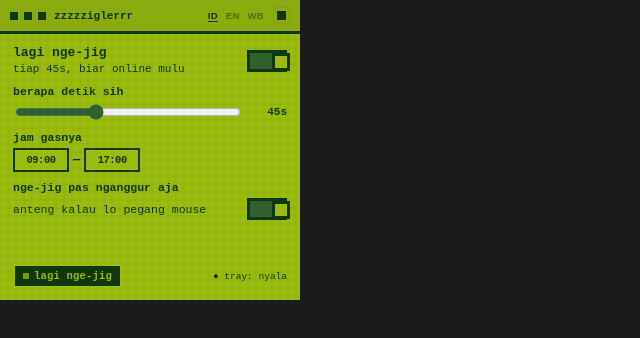
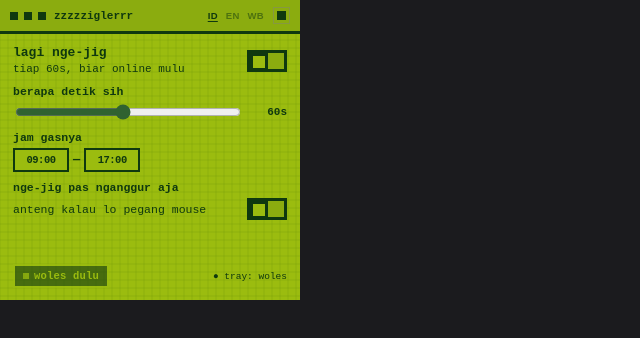
Before and after one commit to raflisbk/zigggler, a website: page src/index.html in a window 1280 px wide. Shown: the whole page, without its empty margins (0-640 px from the left). Drawn offline with Linux system fonts and the light colour scheme.

Commit message:
feat: wiring sat-set ke command rust-core + drag-region titlebar
Nyambungin src/index.html ke command Tauri beneran dari PR #12:
- field config diganti camelCase (intervalSecs/scheduleStart/scheduleEnd/idleOnly)
  biar match sama struct Config di rust-core (serde rename_all camelCase).
- jiggle on/off dilepas dari config, dipisah jadi state lokal yang nurut
  balikan toggle_jiggle (emang gak dipersist di backend).
- key tema dikonversi ke kebab-case (game-boy, nes-arcade, dst) buat
  dikirim ke config.theme, CSS class tetep nama lama (gameboy, nes, dst).

Plus data-tauri-drag-region di div.titlebar buat gantiin native
titlebar yang udah dimatiin (decorations:false dari PR #14) — tombol
lang chip & theme trigger di dalemnya tetep normal clickable karena
attribute-nya cuma nempel di elemen titlebar-nya doang, bukan anak-anaknya.

```diff
--- a/src/index.html
+++ b/src/index.html
@@ -238,7 +238,7 @@
 <body>
   <div class="appwin gameboy" id="appwin">
     <canvas class="deco" id="deco"></canvas>
-    <div class="titlebar">
+    <div class="titlebar" data-tauri-drag-region>
       <span class="dot"></span><span class="dot"></span><span class="dot"></span>
       <span class="title-text">zzzzziglerrr</span>
       <div class="titlebar-actions">
@@ -294,20 +294,20 @@
   "use strict";
 
   var THEMES = [
-    { cls: "gameboy", extra: "pixelwin", swatch: "#0F380F", name: { id: "game boy", en: "Game Boy", ja: "Game Boy" } },
-    { cls: "nes", extra: "pixelwin", swatch: "#E60012", name: { id: "nes arcade", en: "NES Arcade", ja: "NES Arcade" } },
-    { cls: "dos", extra: "pixelwin", swatch: "#FFB000", name: { id: "dos phosphor", en: "DOS Phosphor", ja: "DOS Phosphor" } },
-    { cls: "mercury", extra: "", swatch: "#4FC3F7", name: { id: "mercury", en: "Mercury", ja: "Mercury" } },
-    { cls: "gold", extra: "", swatch: "#D4AF6A", name: { id: "gold", en: "Gold", ja: "Gold" } },
-    { cls: "obsidian", extra: "", swatch: "#7C5CFF", name: { id: "obsidian glass", en: "Obsidian Glass", ja: "Obsidian Glass" } },
-    { cls: "glass", extra: "", swatch: "#2BA393", name: { id: "liquid glass", en: "Liquid Glass", ja: "Liquid Glass" } },
-    { cls: "holo", extra: "", swatch: "#B6A4F7", name: { id: "holographic", en: "Holographic", ja: "Holographic" } },
-    { cls: "sketchbook", extra: "", swatch: "#D1495B", name: { id: "sketchbook", en: "Sketchbook", ja: "Sketchbook" } },
-    { cls: "blob", extra: "", swatch: "#E98074", name: { id: "pastel blob", en: "Pastel Blob", ja: "Pastel Blob" } },
-    { cls: "comic", extra: "", swatch: "#FFD23F", name: { id: "comic outline", en: "Comic Outline", ja: "Comic Outline" } }
+    { key: "game-boy", cls: "gameboy", extra: "pixelwin", swatch: "#0F380F", name: { id: "game boy", en: "Game Boy", ja: "Game Boy" } },
+    { key: "nes-arcade", cls: "nes", extra: "pixelwin", swatch: "#E60012", name: { id: "nes arcade", en: "NES Arcade", ja: "NES Arcade" } },
+    { key: "dos-phosphor", cls: "dos", extra: "pixelwin", swatch: "#FFB000", name: { id: "dos phosphor", en: "DOS Phosphor", ja: "DOS Phosphor" } },
+    { key: "mercury", cls: "mercury", extra: "", swatch: "#4FC3F7", name: { id: "mercury", en: "Mercury", ja: "Mercury" } },
+    { key: "gold", cls: "gold", extra: "", swatch: "#D4AF6A", name: { id: "gold", en: "Gold", ja: "Gold" } },
+    { key: "obsidian-glass", cls: "obsidian", extra: "", swatch: "#7C5CFF", name: { id: "obsidian glass", en: "Obsidian Glass", ja: "Obsidian Glass" } },
+    { key: "liquid-glass", cls: "glass", extra: "", swatch: "#2BA393", name: { id: "liquid glass", en: "Liquid Glass", ja: "Liquid Glass" } },
+    { key: "holographic", cls: "holo", extra: "", swatch: "#B6A4F7", name: { id: "holographic", en: "Holographic", ja: "Holographic" } },
+    { key: "sketchbook", cls: "sketchbook", extra: "", swatch: "#D1495B", name: { id: "sketchbook", en: "Sketchbook", ja: "Sketchbook" } },
+    { key: "pastel-blob", cls: "blob", extra: "", swatch: "#E98074", name: { id: "pastel blob", en: "Pastel Blob", ja: "Pastel Blob" } },
+    { key: "comic-outline", cls: "comic", extra: "", swatch: "#FFD23F", name: { id: "comic outline", en: "Comic Outline", ja: "Comic Outline" } }
   ];
-  var THEME_BY_CLS = {};
-  THEMES.forEach(function(t, i){ THEME_BY_CLS[t.cls] = i; });
+  var THEME_BY_KEY = {};
+  THEMES.forEach(function(t, i){ THEME_BY_KEY[t.key] = i; });
 
   var DICT = {
     id: {
@@ -355,16 +355,16 @@
   };
 
   var DEFAULT_CONFIG = {
-    theme: "gameboy",
+    theme: "game-boy",
     locale: "id",
-    interval_secs: 45,
-    schedule_start: "09:00",
-    schedule_end: "17:00",
-    idle_only: true,
-    jiggle_on: true
+    intervalSecs: 60,
+    scheduleStart: "09:00",
+    scheduleEnd: "17:00",
+    idleOnly: false
   };
 
   var config = Object.assign({}, DEFAULT_CONFIG);
+  var jiggleOn = false;
 
   var tauriInvoke = (window.__TAURI__ && window.__TAURI__.core && window.__TAURI__.core.invoke) || null;
   if (!tauriInvoke) {
@@ -388,7 +388,7 @@
 
   function applyTheme(i, skipPersist) {
     var t = THEMES[i];
-    config.theme = t.cls;
+    config.theme = t.key;
     appwin.className = "appwin " + t.cls + (t.extra ? " " + t.extra : "");
     deco.setAttribute("data-kind", t.cls);
     document.getElementById("themeTriggerDot").style.background = t.swatch;
@@ -403,7 +403,7 @@
     config.locale = locale;
     var d = DICT[locale];
     document.getElementById("jiggleLabel").textContent = d.jiggleLabel;
-    document.getElementById("jiggleDesc").textContent = d.jiggleDesc(config.interval_secs);
+    document.getElementById("jiggleDesc").textContent = d.jiggleDesc(config.intervalSecs);
     document.getElementById("intervalLabel").textContent = d.intervalLabel;
     document.getElementById("scheduleLabel").textContent = d.scheduleLabel;
     document.getElementById("idleLabelT").textContent = d.idleLabelT;
@@ -423,20 +423,20 @@
 
   function updateChip() {
     var d = DICT[config.locale];
-    document.getElementById("statusChipText").textContent = config.jiggle_on ? d.chipOn : d.chipOff;
-    document.getElementById("statusChip").style.opacity = config.jiggle_on ? "1" : ".6";
-    document.getElementById("trayPreview").textContent = "● " + (config.jiggle_on ? d.trayOn : d.trayOff);
+    document.getElementById("statusChipText").textContent = jiggleOn ? d.chipOn : d.chipOff;
+    document.getElementById("statusChip").style.opacity = jiggleOn ? "1" : ".6";
+    document.getElementById("trayPreview").textContent = "● " + (jiggleOn ? d.trayOn : d.trayOff);
   }
 
   function applyConfigToUi(skipPersist) {
-    applyTheme(THEME_BY_CLS[config.theme] || 0, true);
+    applyTheme(THEME_BY_KEY[config.theme] || 0, true);
     applyLocale(config.locale, true);
-    document.getElementById("intervalSlider").value = config.interval_secs;
-    document.getElementById("intervalVal").textContent = config.interval_secs + "s";
-    document.getElementById("scheduleStart").value = config.schedule_start;
-    document.getElementById("scheduleEnd").value = config.schedule_end;
-    setSwitch(idleSwitch, config.idle_only);
-    setSwitch(mainSwitch, config.jiggle_on);
+    document.getElementById("intervalSlider").value = config.intervalSecs;
+    document.getElementById("intervalVal").textContent = config.intervalSecs + "s";
+    document.getElementById("scheduleStart").value = config.scheduleStart;
+    document.getElementById("scheduleEnd").value = config.scheduleEnd;
+    setSwitch(idleSwitch, config.idleOnly);
+    setSwitch(mainSwitch, jiggleOn);
     updateChip();
   }
 
@@ -486,9 +486,8 @@
   var mainSwitch = document.getElementById("mainSwitch");
   mainSwitch.addEventListener("click", function(){
     invoke("toggle_jiggle").then(function(result){
-      var on = typeof result === "boolean" ? result : !config.jiggle_on;
-      config.jiggle_on = on;
-      setSwitch(mainSwitch, on);
+      jiggleOn = typeof result === "boolean" ? result : !jiggleOn;
+      setSwitch(mainSwitch, jiggleOn);
       updateChip();
     });
   });
@@ -500,7 +499,7 @@
   idleSwitch.addEventListener("click", function(){
     var on = !idleSwitch.classList.contains("on");
     setSwitch(idleSwitch, on);
-    config.idle_only = on;
+    config.idleOnly = on;
     persistConfig();
   });
   idleSwitch.addEventListener("keydown", function(e){
@@ -509,17 +508,17 @@
 
   var slider = document.getElementById("intervalSlider");
   slider.addEventListener("input", function(){
-    config.interval_secs = Number(slider.value);
+    config.intervalSecs = Number(slider.value);
     document.getElementById("intervalVal").textContent = slider.value + "s";
-    document.getElementById("jiggleDesc").textContent = DICT[config.locale].jiggleDesc(config.interval_secs);
+    document.getElementById("jiggleDesc").textContent = DICT[config.locale].jiggleDesc(config.intervalSecs);
   });
   slider.addEventListener("change", persistConfig);
 
   var scheduleStart = document.getElementById("scheduleStart");
   var scheduleEnd = document.getElementById("scheduleEnd");
   function onScheduleChange(){
-    config.schedule_start = scheduleStart.value;
-    config.schedule_end = scheduleEnd.value;
+    config.scheduleStart = scheduleStart.value;
+    config.scheduleEnd = scheduleEnd.value;
     persistConfig();
   }
   scheduleStart.addEventListener("change", onScheduleChange);
```
